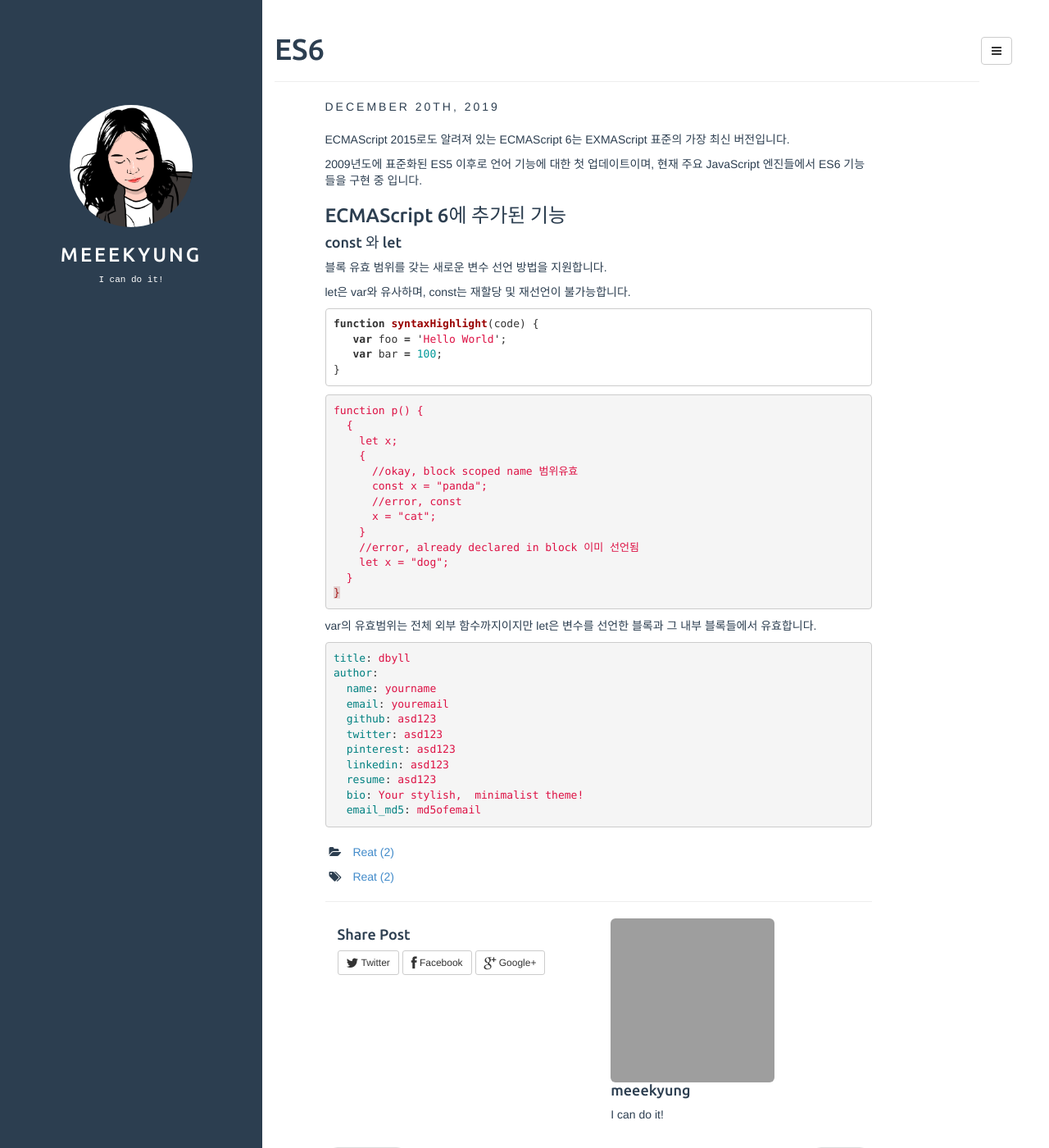
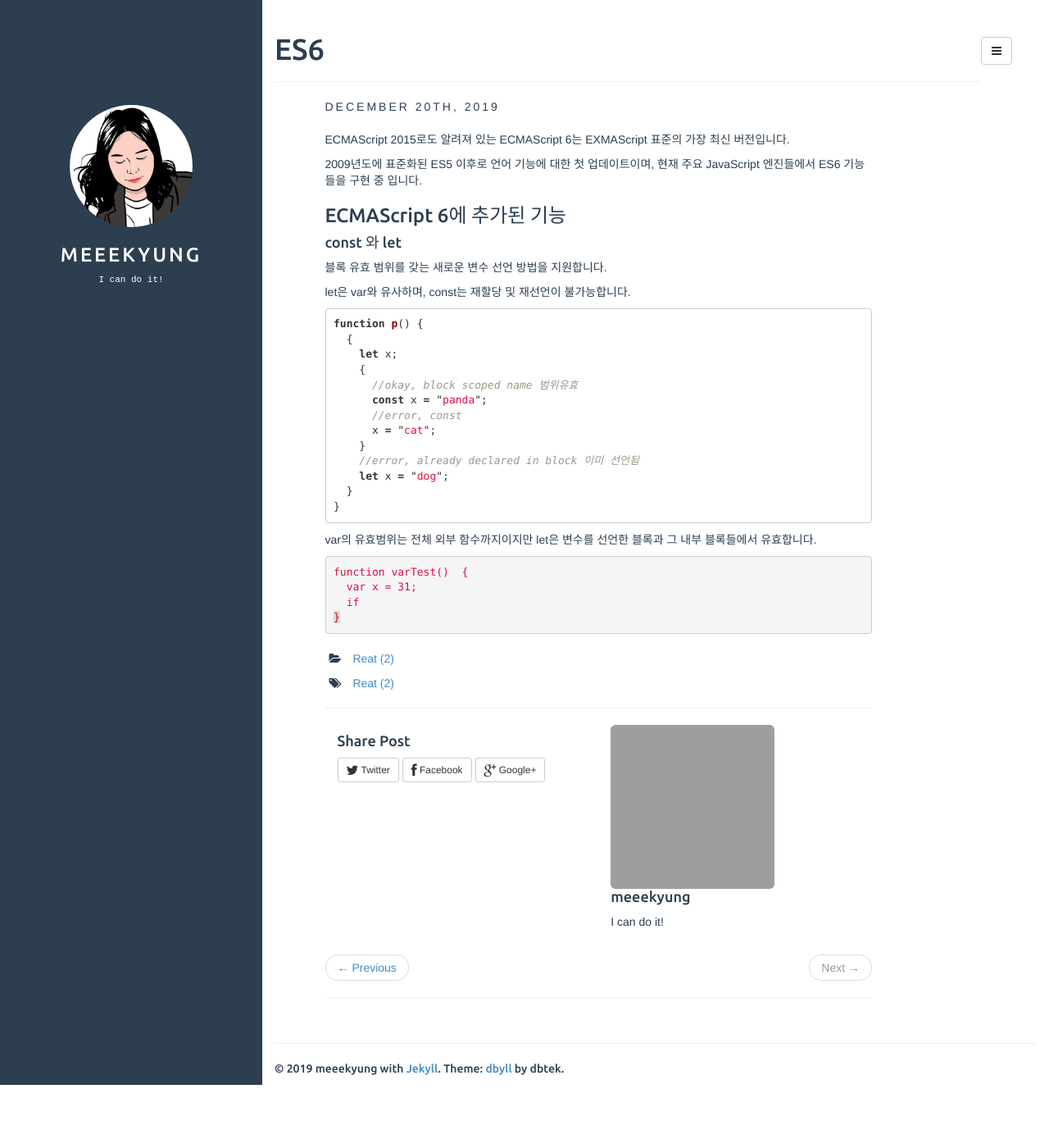
Before and after one commit to meeekyung/meeekyung.github.io, a Jekyll site: the page built from _posts/2019-12-20-ES6.md, in a window 1280 px wide and 1400 px high. Shown: the whole window at 82% size. Built offline with Jekyll 4.4.1, drawn with Linux system fonts in a browser that asks for light colours; grey boxes are pictures that could not be loaded.

Commit message:
Update 2019-12-20-ES6.md

```diff
--- a/_posts/2019-12-20-ES6.md
+++ b/_posts/2019-12-20-ES6.md
@@ -19,13 +19,6 @@ ECMAScript 2015로도 알려져 있는 ECMAScript 6는 EXMAScript 표준의 가
 let은 var와 유사하며, const는 재할당 및 재선언이 불가능합니다.
 
 ~~~javascript
-function syntaxHighlight(code) {
-   var foo = 'Hello World';
-   var bar = 100;
-}
-~~~
-
-{% highlight yaml %}
 function p() {
   {
     let x;
@@ -39,21 +32,14 @@ function p() {
     let x = "dog";
   }
 }
-{% endhighlight %}
+~~~
 
 
 var의 유효범위는 전체 외부 함수까지이지만 let은 변수를 선언한 블록과 그 내부 블록들에서 유효합니다.
 
 {% highlight yaml %}
-title: dbyll
-author:
-  name: yourname
-  email: youremail
-  github: asd123
-  twitter: asd123
-  pinterest: asd123
-  linkedin: asd123
-  resume: asd123
-  bio: Your stylish,  minimalist theme!
-  email_md5: md5ofemail
+function varTest()  {
+  var x = 31;
+  if
+}
 {% endhighlight %}
```
